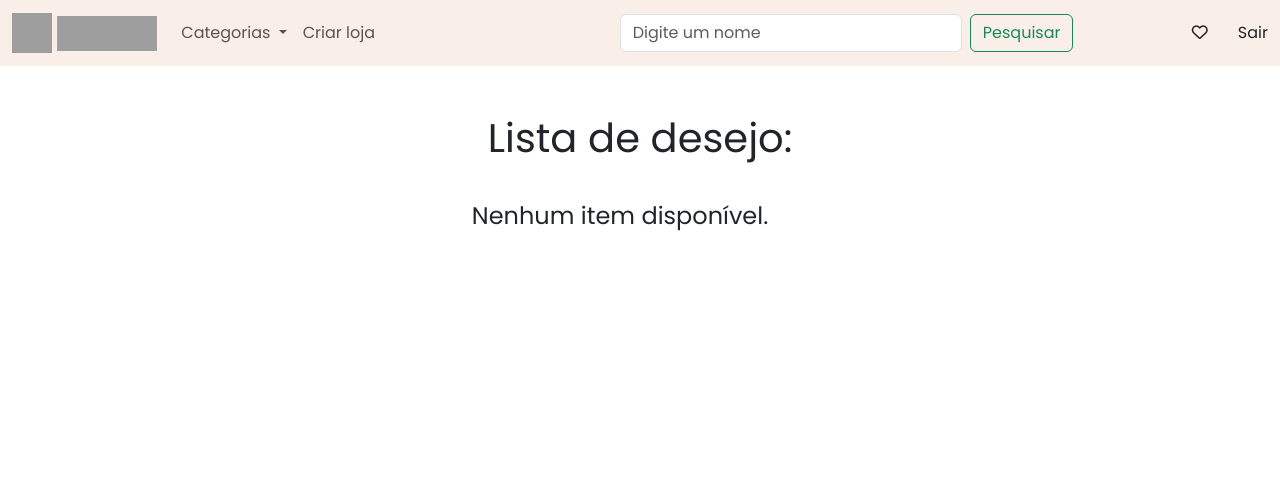
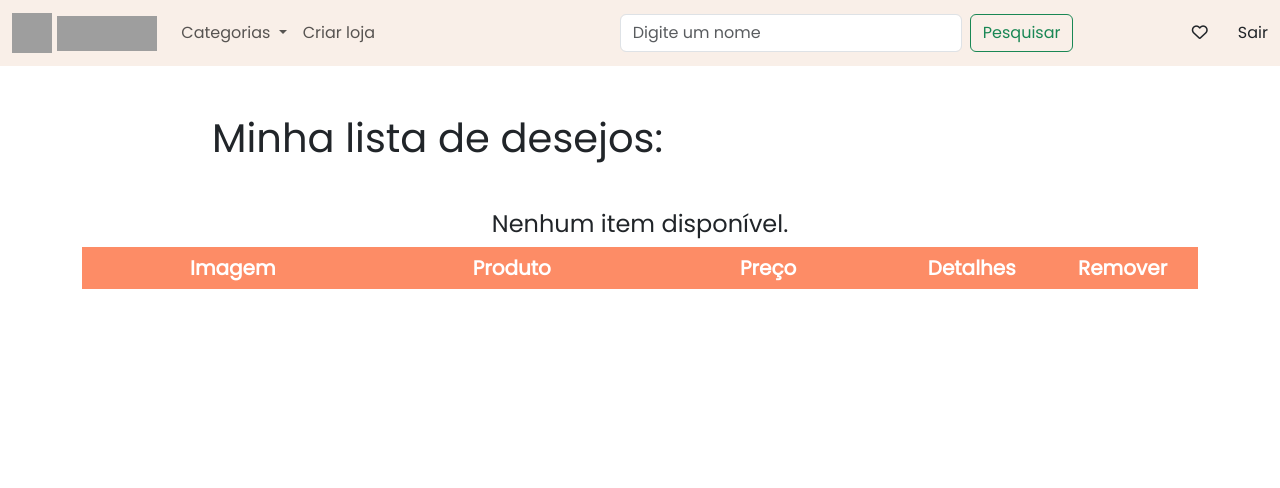
Before and after one commit to P-E-N-T-E-S/Kolekto, a Django app: page /lista_desejos in a window 1280 px wide. Shown: the top 488 px of the page. Run offline with Django 4.2, Linux system fonts and the light colour scheme; the visitor is signed in with stand-in values (Sample User, id 1); data that the repository does not hold is empty; grey boxes are pictures that could not be loaded.

Commit message:
Refomulada a exibiçao dos produtos da wishlist

```diff
--- a/PKolekto/Kolekto/templates/lista_desejos.html
+++ b/PKolekto/Kolekto/templates/lista_desejos.html
@@ -4,26 +4,79 @@
 
 {% block main %}
 
-<h1>Lista de desejo:</h1>
-<div class = "produtos">
-  {% for item in produtos %}
-      <div class="card" style="width: 18rem;">
-        <img width="300" height="300" src="{{ item.foto1 }}" class="card-img-top" alt="{{ item.nome_item }}">
-        <div class="card-body">
-          <h5 class="card-title">{{ item.nome_produto }}</h5>
-          <p class="card-text">{{ item.descricao }}</p>
-          <p class="card-text">Preço: ${{ item.preco }}</p>
-          <a href="{% url 'pagina_produto' item.id %}" class="btn btn-primary"
-          >Detalhes</a
-          >
-          <button id="removerlistadesejo" class="btn btn-lg mx-1 btn-outline-danger" style="font-size: 140%" onclick="rem_lista_desejo('{{ item.id }}')">
-            <i class="fa-solid fa-trash-can"></i>
-          </button>
-        </div>
-      </div>
-  {% empty %}
+<style>
+  #wish-container table {
+    border-collapse: collapse;
+    width: 100%;
+    table-layout: fixed;
+  }
+
+  #wish-container table thead {
+    font-weight: 700;
+  }
+  #wish-container table thead td {
+    background: #fd8c66;
+    color: #fff;
+    border: none;
+    padding: 6px 0;
+  }
+
+  #wish-container table td{
+    border: 1px solid #b6b3b3;
+    text-align: center;
+  }
+
+  #wish-container table td:nth-child(1){
+    width: 200px;
+  }
+  #wish-container table td:nth-child(2),
+  #wish-container table td:nth-child(3)
+  {
+    width: 170px;
+  }
+  #wish-container table td:nth-child(4),
+  #wish-container table td:nth-child(5){
+    width: 100px;
+  }
+
+  #wish-container table tbody img{
+    width: 100px;
+    height: 80px;
+    object-fit: cover;
+  }
+</style>
+
+<h1 class="text-start" style="margin-left: 200px;">Minha lista de desejos:</h1>
+
+
+<section id="wish-container" class="container my-5">
+  <table width="100%">
+    <thead>
+      <tr>
+        <td style="font-size: 20px;">Imagem</td>
+        <td style="font-size: 20px;">Produto</td>
+        <td style="font-size: 20px;">Preço</td>
+        <td style="font-size: 20px;">Detalhes</td>
+        <td style="font-size: 20px;">Remover</td>
+      </tr>
+    </thead>
+    <tbody>
+      {% for item in produtos %}
+      <tr>
+        <td><img src="{{ item.foto1 }}" alt="{{ item.nome_item }}"></td>
+        <td><h5>{{ item.nome_produto }}</h5></td>
+        <td><h5>${{ item.preco }}</h5></td>
+        <td><a href="{% url 'pagina_produto' item.id %}" class="btn btn-primary">Detalhes</a></td>
+        <td><button id="removerlistadesejo" class="btn btn-lg mx-1 btn-danger" onclick="rem_lista_desejo('{{ item.id }}')">
+          <i class="fa-solid fa-trash-can"></i>
+          </button></td>
+      </tr>
+      {% empty %}
       <h4>Nenhum item disponível.</h4>
-  {% endfor %}
+      {% endfor %}
+    </tbody>
+  </table>
+</section>
 <script>
   async function rem_lista_desejo(produtoId){
     const produto = document.getElementById("removerlistadesejo")
@@ -38,4 +91,5 @@
     location.reload();
   }
 </script>
+
 {% endblock %}
```
Also changed, not shown: PKolekto/Kolekto/static/styles.css (line endings or trailing spaces).
